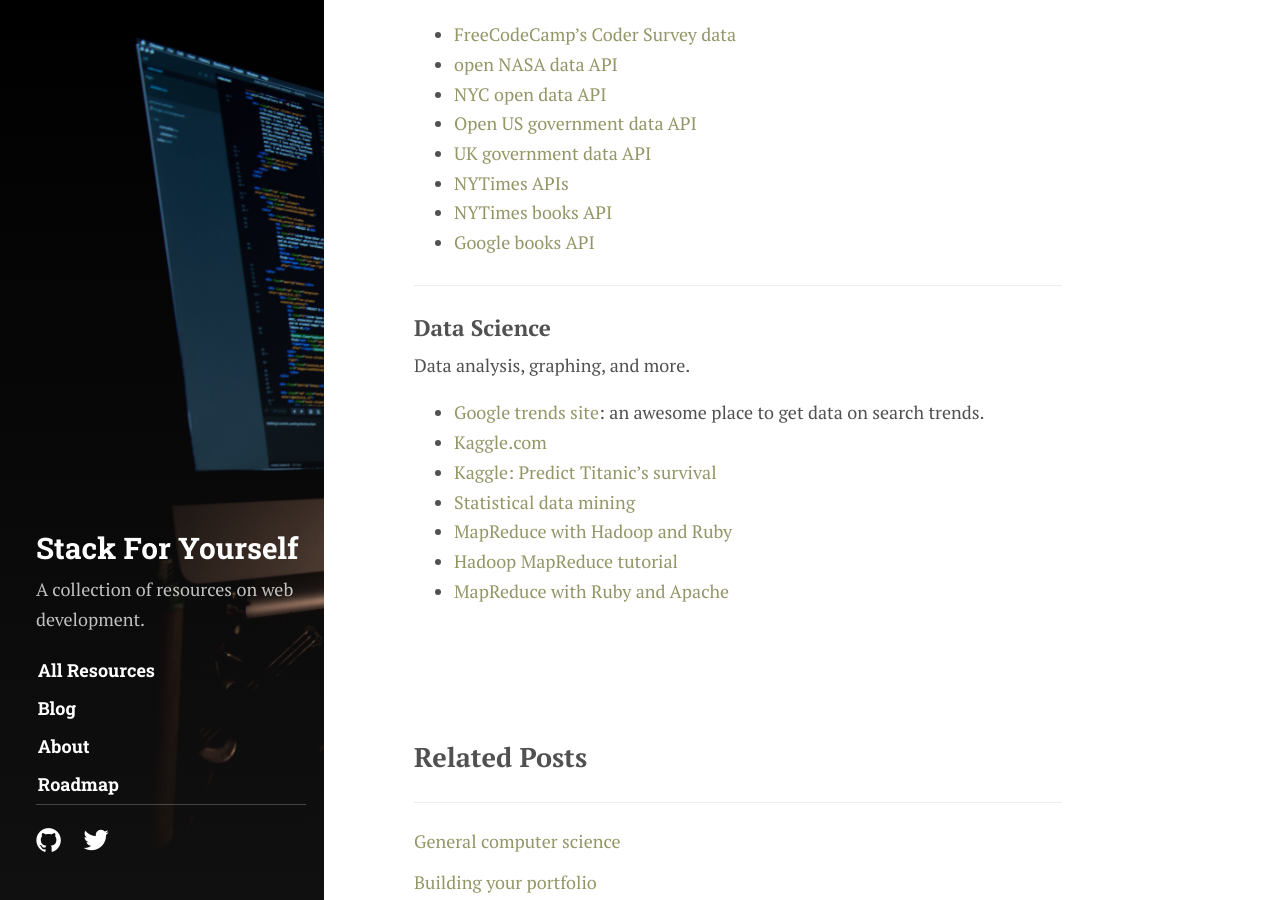
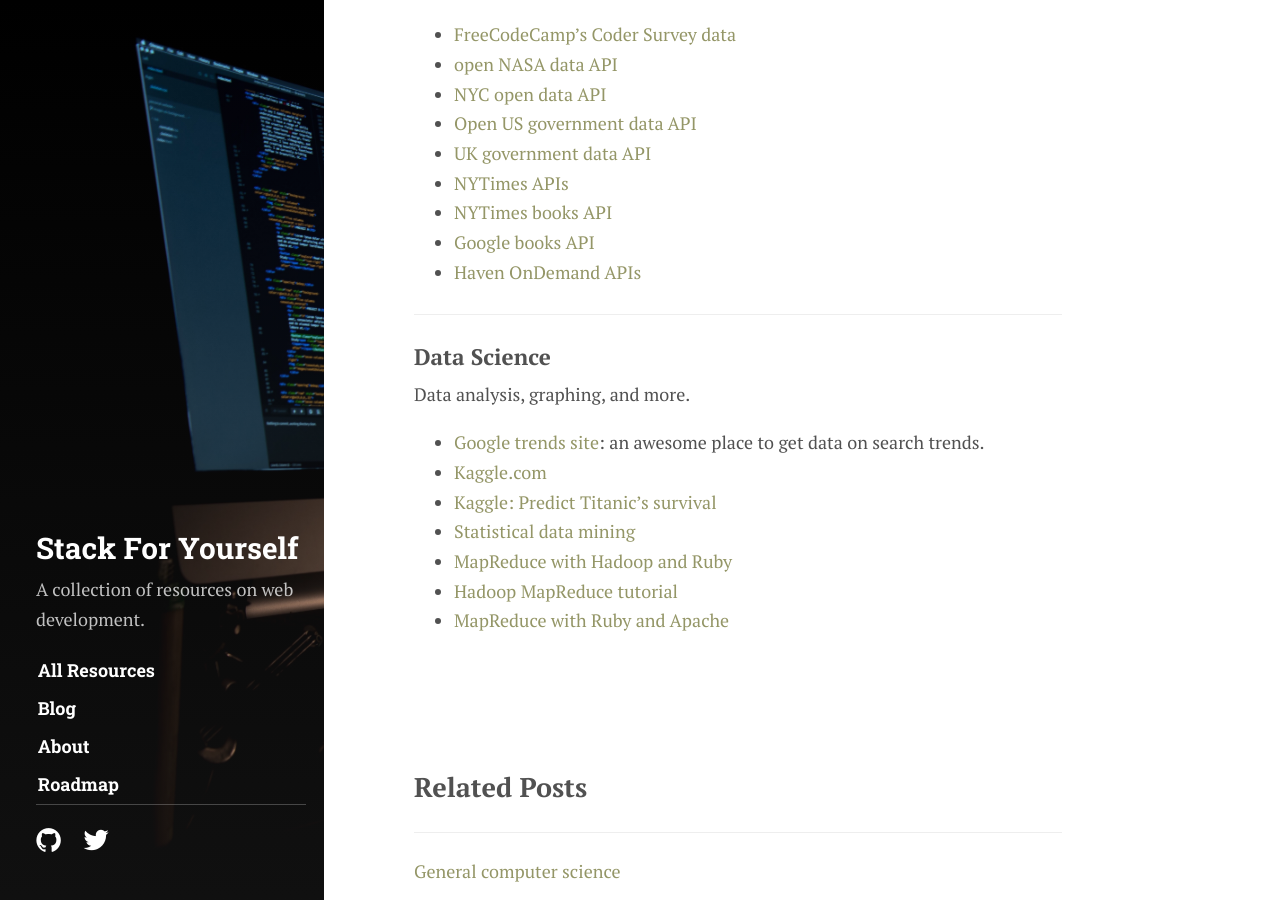
Before and after one commit to mindplace/stack-for-yourself, a Jekyll site: the page built from _posts/2016-05-01-open-apis.md, in a window 1280 px wide and 900 px high, scrolled down 892 px. Built offline with Jekyll 4.4.1, drawn with Linux system fonts in a browser that asks for light colours; some web fonts are replaced; comment, search, counter and statistics services are not loaded.

Commit message:
add haven ondemand

```diff
--- a/_posts/2016-05-01-open-apis.md
+++ b/_posts/2016-05-01-open-apis.md
@@ -34,6 +34,7 @@
 * [NYTimes APIs](http://developer.nytimes.com/docs)
 * [NYTimes books API](http://developer.nytimes.com/docs/books_api/)
 * [Google books API](http://storage.googleapis.com/books/ngrams/books/datasetsv2.html)
+* [Haven OnDemand APIs](https://dev.havenondemand.com/apis)
 
 <hr>
 
```
